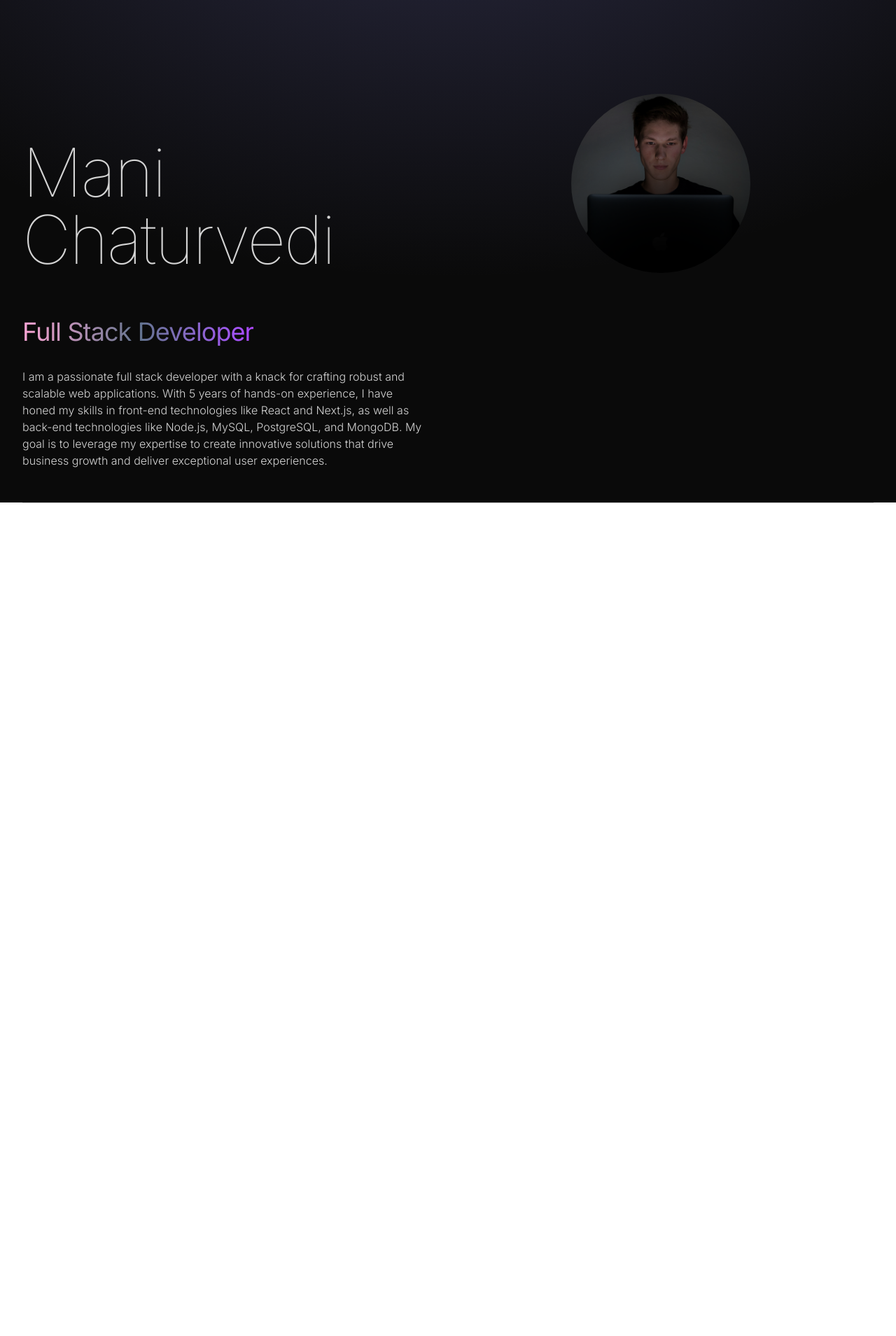
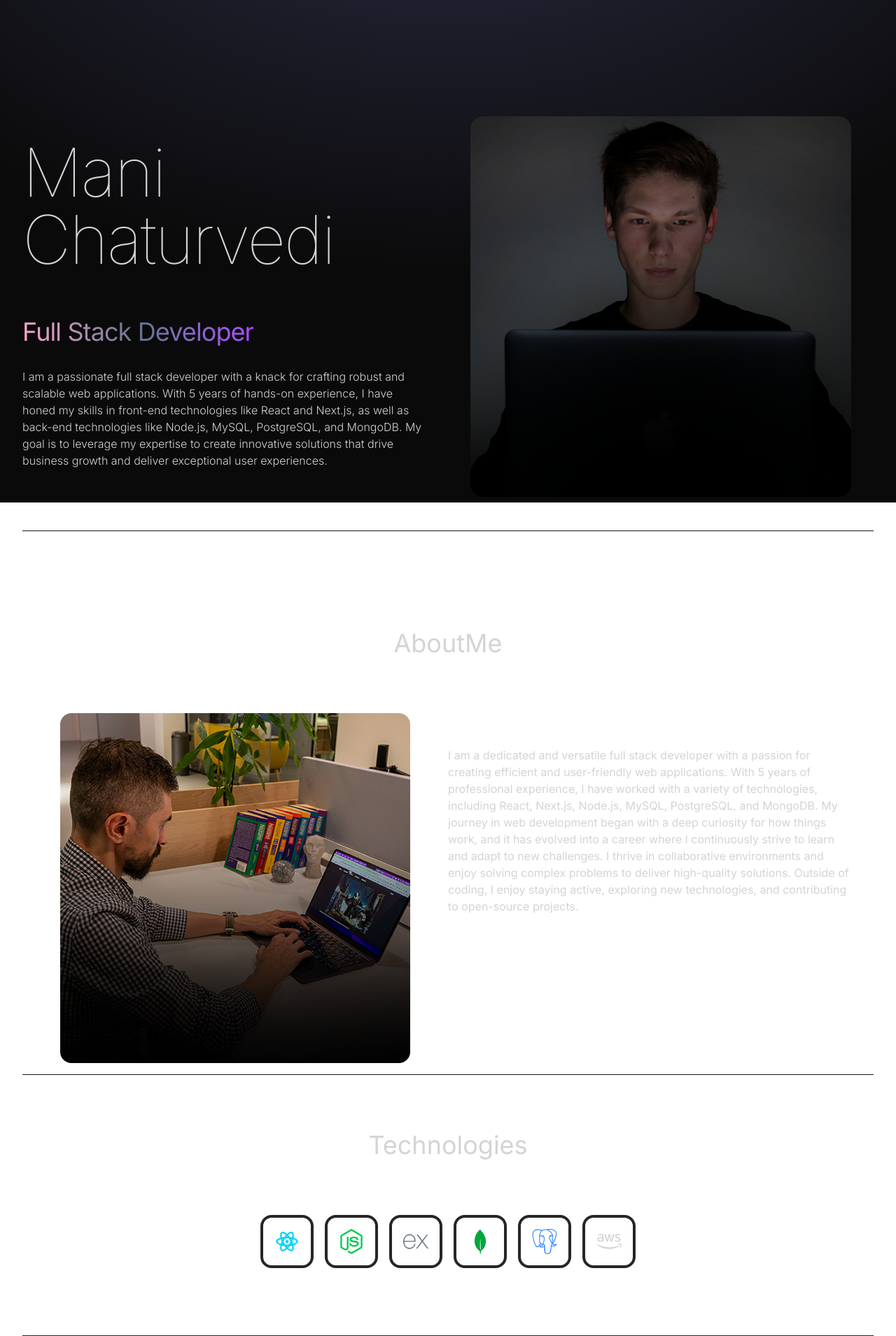
Before and after one commit to ManiChaturvedi/react-portfolio, a React (Vite) app: page / in a window 1280 px wide. Shown: the part 82-1991 px from the top of the page at 70% size. Before the commit the page ends 941 px from the top, so only its background shows below. Built offline with nearby package versions, Linux system fonts and the light colour scheme.

Commit message:
technology added

```diff
--- a/src/App.jsx
+++ b/src/App.jsx
@@ -1,15 +1,21 @@
 import React from 'react'
 import Navbar from './components/Navbar'
 import Hero from './components/Hero'
+import About from './components/About'
+import Technology from './components/Technology'
 
 const App = () => {
   return (
     <div className='overflow-x-hidden text-neutral-300 antialiased slection:bg-cyan-300 selection:text-cyan-900'>
-      <div className='fixed top-0 -z-10 h-full w-full'></div>
+      <div className='fixed top-0 -z-10 h-full w-full'>
       <div className="absolute top-0 z-[-2] h-screen w-screen bg-neutral-950 bg-[radial-gradient(ellipse_80%_80%_at_50%_-20%,rgba(120,119,198,0.3),rgba(255,255,255,0))]"></div>
+      </div>
+
       <div className='container mx-auto px-8'>
       <Navbar/>
       <Hero/>
+      <About/>
+      <Technology/>
       </div>
 
     </div>
--- /dev/null
+++ b/src/components/About.jsx
@@ -0,0 +1,27 @@
+import React from 'react'
+import aboutImg from "../assets/about.jpg"
+import {ABOUT_TEXT} from "../constants"
+
+const About = () => {
+  return (
+    <div className='border-b border-neutral-900 pb-4'>
+        <h1 className='my-20 text-center text-4xl'>About
+            <span className='text-neutal-500'>Me</span>
+        </h1>
+        <div className='flex flex-wrap'>
+            <div className='w-full lg:w-1/2'>
+                <div className='flex items-center justify-center'>
+                    <img className="rounded-2xl"src={aboutImg} alt="about"></img>
+                </div>
+            </div>
+            <div className='w-full lg:w-1/2'>
+                <div className='flex justify-center lg:justify-start'>
+                    <p className='my-6 max-w-xl py-6'>{ABOUT_TEXT}</p>
+                </div>
+            </div>
+        </div>
+    </div>
+  )
+}
+
+export default About
--- a/src/components/Hero.jsx
+++ b/src/components/Hero.jsx
@@ -3,7 +3,7 @@ import {HERO_CONTENT} from"../constants"
 import profilePic from "../assets/KevinRushProfile.png"
 
 const Hero = () => {
-  return <div className='border-b border-neutal-900 pb-4 lg:mb-35'>
+  return <div className='border-b border-neutral-900 pb-4 lg:mb-35'>
     <div className='flex flex-wrap'>
         <div className='w-full lg:w-1/2'>
             <div className='flex flex-col items-center lg:items-start'>
@@ -16,9 +16,9 @@ const Hero = () => {
                 <p className='my-2 max-w-xl py-6 font-light tracking-tigher'>{HERO_CONTENT}</p>
             </div>
         </div>
-        <div className='w-full lg:w-1/2'>
+        <div className='w-full lg:w-1/2 lg:p-8'>
             <div className='flex justify-center'>
-                <img className='rounded-full w-64 h-64' src={profilePic} alt='Kevin Rush'/>
+                <img src={profilePic} alt='Kevin Rush'/>
             </div>
         </div>
     </div>
--- /dev/null
+++ b/src/components/Technology.jsx
@@ -0,0 +1,33 @@
+import { RiReactjsLine } from "react-icons/ri";  // React.js
+import { FaNodeJs ,FaAws} from "react-icons/fa";       // Node.js (FontAwesome)
+import { SiExpress, SiMongodb, SiPostgresql } from "react-icons/si"; // Simple Icons
+
+const Technology = () => {
+  return (
+    <div className="border-b border-neutral-800 pb-24">
+      <h2 className="my-20 text-center text-4xl">Technologies</h2>
+      <div className="flex flex-wrap items-center justify-center gap-4">
+        <div className="rounded-2xl border-4 border-neutral-800 p-4">
+          <RiReactjsLine className="text-4xl text-cyan-400" />
+        </div>
+        <div className="rounded-2xl border-4 border-neutral-800 p-4">
+          <FaNodeJs className="text-4xl text-green-500" />
+        </div>
+        <div className="rounded-2xl border-4 border-neutral-800 p-4">
+          <SiExpress className="text-4xl text-gray-500" />
+        </div>
+        <div className="rounded-2xl border-4 border-neutral-800 p-4">
+          <SiMongodb className="text-4xl text-green-600" />
+        </div>
+        <div className="rounded-2xl border-4 border-neutral-800 p-4">
+          <SiPostgresql className="text-4xl text-blue-500" />
+        </div>
+        <div className="rounded-2xl border-4 border-neutral-800 p-4">
+          <FaAws className="text-4xl text-black-500" />
+        </div>
+      </div>
+    </div>
+  );
+};
+
+export default Technology;
```
